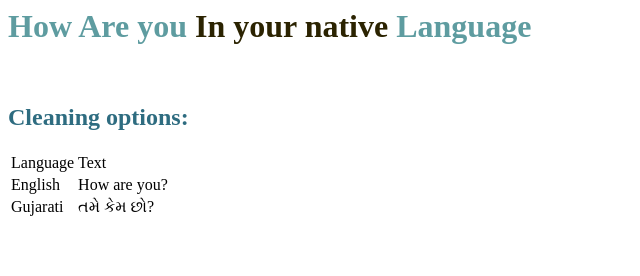
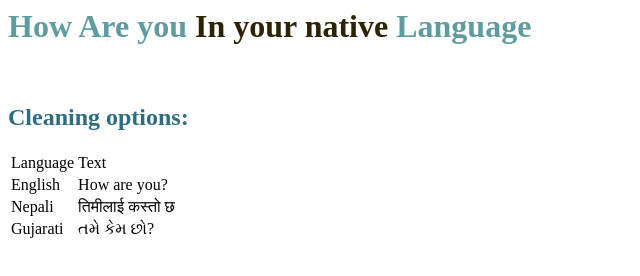
Before and after one commit to Oyinsplash/how-are-you-Hacktoberfest2019, a plain HTML site: page index.html in a window 1280 px wide. Shown: the whole page, without its empty margins (0-640 px from the left). Drawn offline with Linux system fonts and the light colour scheme.

Commit message:
Update index.html
How are you Nepali....

```diff
--- a/index.html
+++ b/index.html
@@ -14,6 +14,10 @@
         <td>English</td>
         <td>How are you?</td>
       </tr>
+      <tr>
+        <td>Nepali</td>
+        <td>तिमीलाई कस्तो छ</td>
+      </tr>
         <tr>
           <td>Gujarati</td>
           <td>તમે કેમ છો?</td>
```
